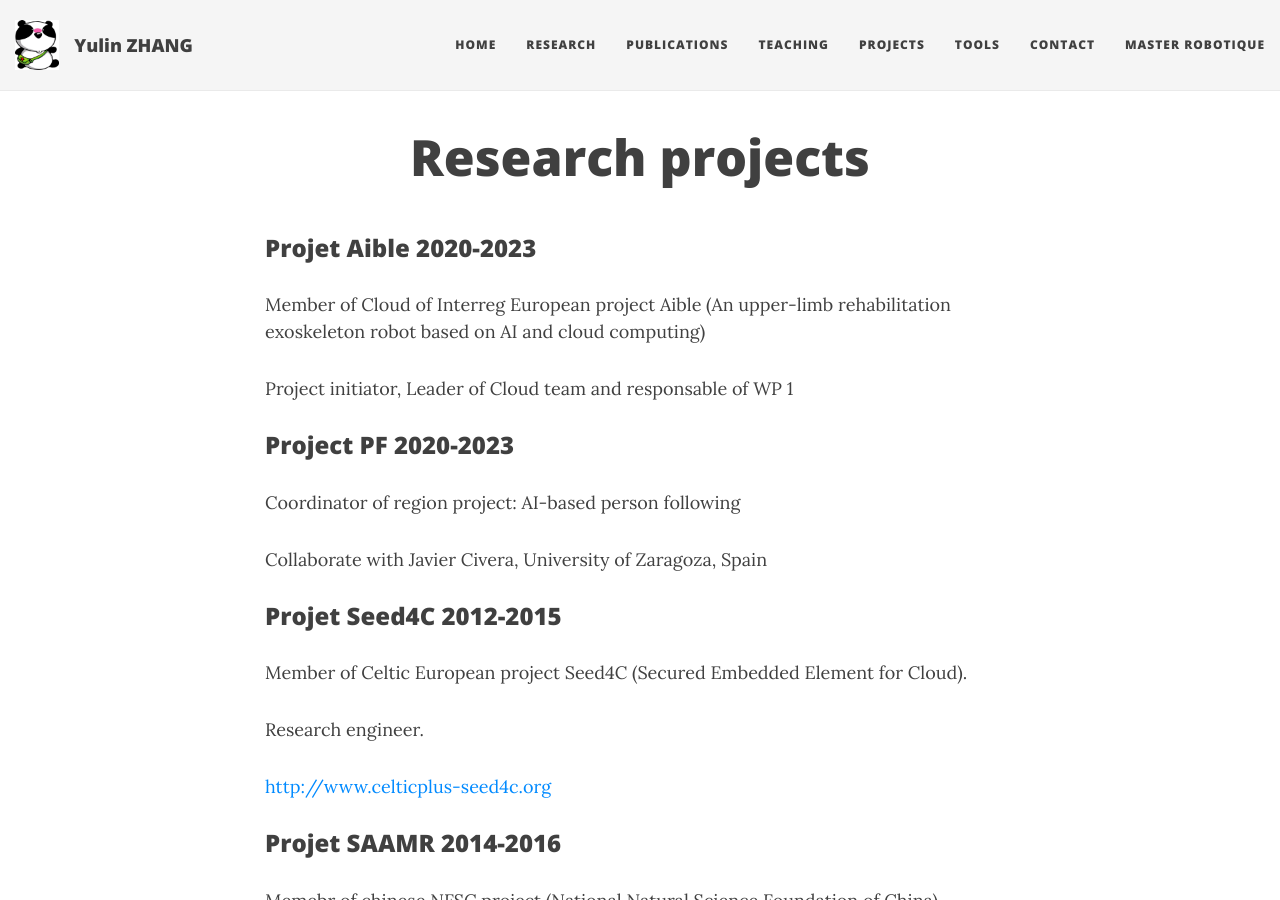
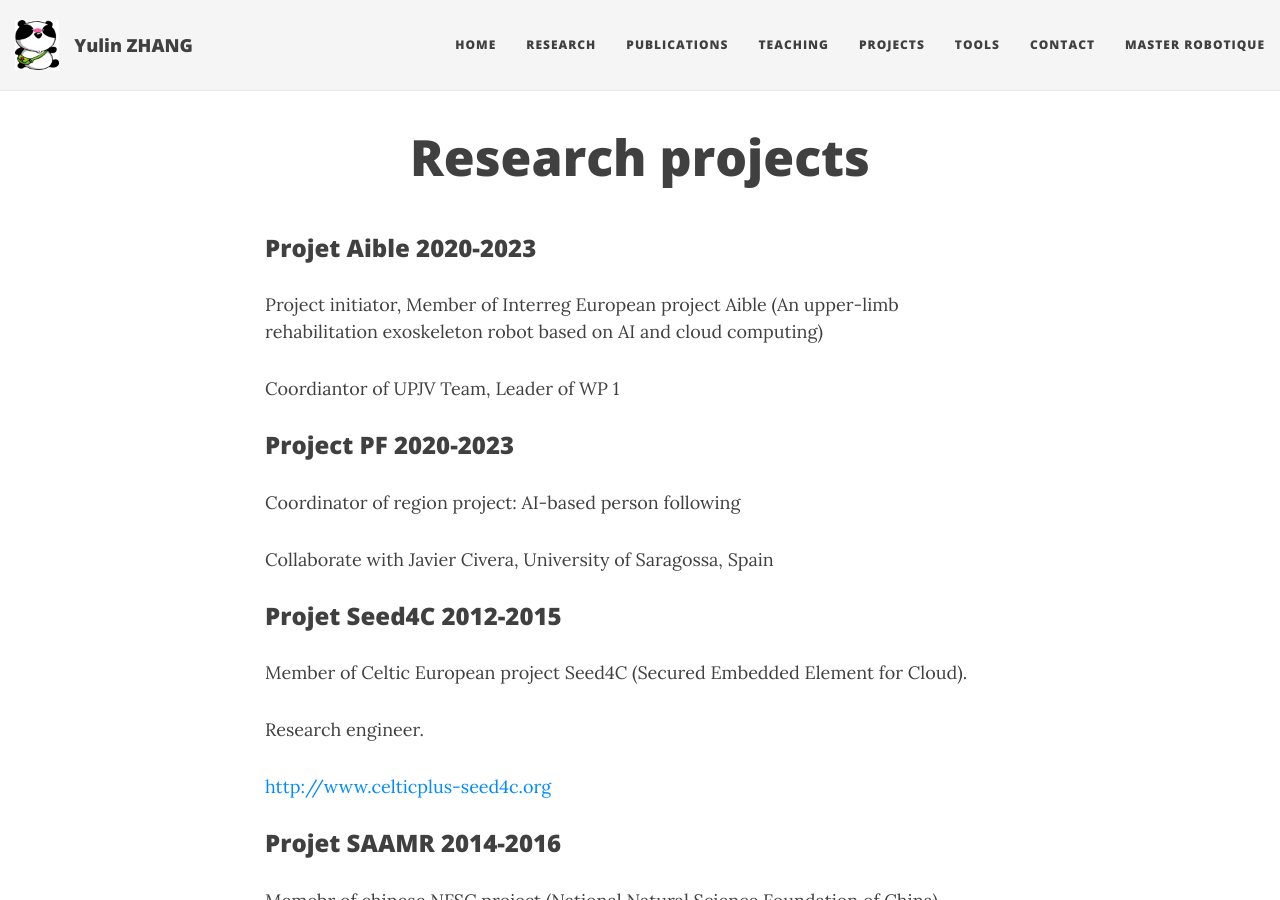
Before and after one commit to yulinz888888/yulinz888888-jekyII.github.io, a Jekyll site: the page built from projects.md, in a window 1280 px wide and 900 px high. Built offline with Jekyll 4.4.1, drawn with Linux system fonts in a browser that asks for light colours; nearby versions of some CDN libraries; comment, search, counter and statistics services are not loaded.

Commit message:
correct project name

```diff
--- a/projects.md
+++ b/projects.md
@@ -5,16 +5,16 @@ title: Research projects
 
 ### Projet Aible 2020-2023
 
-Member of Cloud of Interreg European project Aible (An upper-limb rehabilitation exoskeleton robot based on AI and cloud
+Project initiator, Member of Interreg European project Aible (An upper-limb rehabilitation exoskeleton robot based on AI and cloud
 computing)
 
-Project initiator, Leader of Cloud team and responsable of WP 1
+Coordiantor of UPJV Team, Leader of WP 1
 
 ### Project PF 2020-2023
 
 Coordinator of region project: AI-based person following
 
-Collaborate with Javier Civera, University of Zaragoza, Spain
+Collaborate with Javier Civera, University of Saragossa, Spain
 
 ### Projet Seed4C 2012-2015
 
```
Also changed, not shown: index.md (+2 -2 lines).
